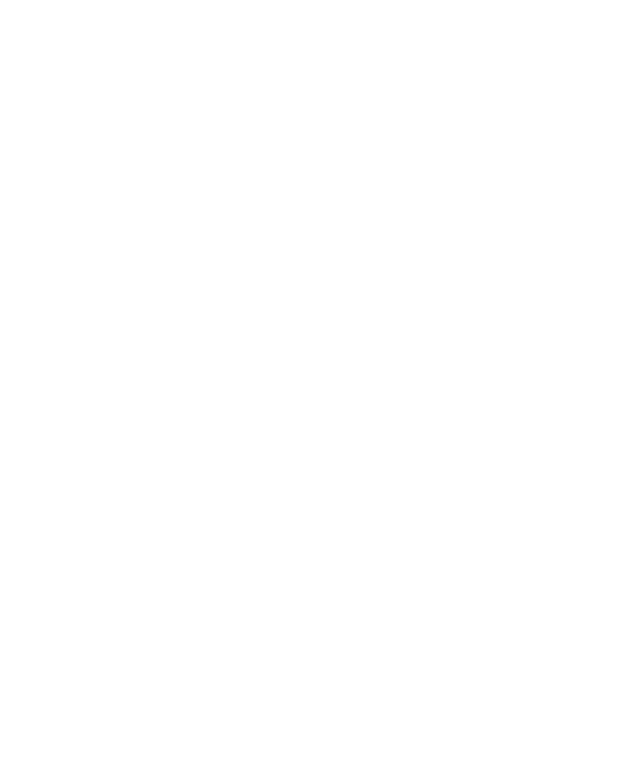
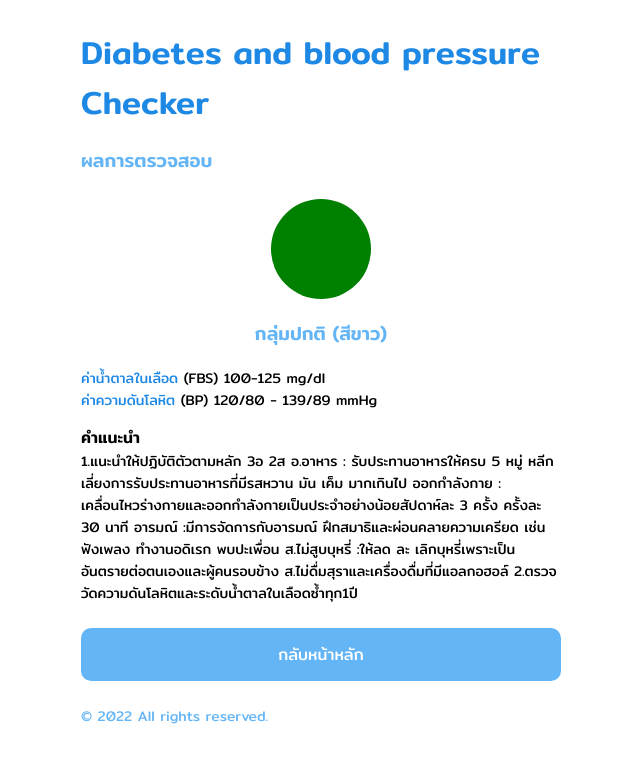
Before and after one commit to kaoapithepp/diabetes-checker, a React (Create React App) app: page /result in a window 1280 px wide. Shown: the top 762 px of the page, without its empty margins (319-959 px from the left). Built offline with nearby package versions, Linux system fonts and the light colour scheme.

Commit message:
feat: Result page layout

```diff
--- a/src/modules/result/pages/Result.js
+++ b/src/modules/result/pages/Result.js
@@ -1,7 +1,42 @@
+import { Link } from "react-router-dom";
+import { Container, Header, Circle, Content, Button, Detail, Instruction, Caption } from "./Result.styled";
+
 const Result = () => {
+    const linkStyle = {
+        textDecoration: "none",
+      };
     return (
-        <div>
-        </div>
+        <Container>
+            <Header>
+                <h2>Diabetes and blood pressure Checker</h2>
+                <h3>ผลการตรวจสอบ</h3>
+            </Header>
+            <Content>
+                <center><Circle /></center>
+                <center><h3>กลุ่มปกติ (สีขาว)</h3></center>
+            </Content>
+
+            <Detail>
+                        <p><span className="blue">ค่าน้ำตาลในเลือด</span> (FBS) 100-125 mg/dl <br />
+                        <span className="blue">ค่าความดันโลหิต </span>(BP) 120/80 - 139/89 mmHg</p>
+            </Detail>
+
+            <Instruction>
+                <p>
+                    <span className="h4">คำแนะนำ</span><br />
+                    1.แนะนำให้ปฏิบัติตัวตามหลัก 3อ 2ส
+                    อ.อาหาร : รับประทานอาหารให้ครบ 5 หมู่ หลีกเลี่ยงการรับประทานอาหารที่มีรสหวาน  มัน เค็ม มากเกินไป
+                    ออกกำลังกาย : เคลื่อนไหวร่างกายและออกกำลังกายเป็นประจำอย่างน้อยสัปดาห์ละ 3 ครั้ง ครั้งละ 30 นาที
+                    อารมณ์ :มีการจัดการกับอารมณ์ ฝึกสมาธิและผ่อนคลายความเครียด เช่น ฟังเพลง ทำงานอดิเรก พบปะเพื่อน
+                    ส.ไม่สูบบุหรี่ :ให้ลด ละ เลิกบุหรี่เพราะเป็นอันตรายต่อตนเองและผู้คนรอบข้าง
+                    ส.ไม่ดื่มสุราและเครื่องดื่มที่มีแอลกอฮอล์
+                    2.ตรวจวัดความดันโลหิตและระดับน้ำตาลในเลือดซ้ำทุก1ปี
+                </p>
+            </Instruction>
+            <Link to='/' style={linkStyle}><Button>กลับหน้าหลัก</Button></Link>
+
+            <Caption>© 2022 All rights reserved.</Caption>
+        </Container>
     );
 }
 
--- /dev/null
+++ b/src/modules/result/pages/Result.styled.js
@@ -0,0 +1,74 @@
+import styled from "styled-components";
+
+export const Container =  styled.div`
+    vertical-align: middle;
+    margin-left: auto;
+    margin-right: auto;
+    width: 60vh;
+    @media screen and (max-width: 768px) {
+        width: 80%
+    }
+    p{
+        font-size: 14px;
+    }
+`
+
+export const Header = styled.div`
+    h2{
+        color: var(--primary-color);
+        font-weight: 500;
+        margin-bottom: 12px;
+        font-size: 32px;
+    }
+    h3{
+        color: var(--button-color);
+        font-weight: 500;
+    }
+`
+
+export const Circle = styled.div`
+    display: flex;
+    width: 100px;
+    height: 100px;
+    background-color: green;
+    border-radius: 50%;
+`
+
+export const Content = styled.div`
+    margin-top: 24px;
+    h3{
+        color: var(--button-color);
+        font-weight: 500;
+    }
+`
+
+export const Button = styled.div`
+    background-color: var(--button-color) ;
+    color: white;
+    padding-top: 14px;
+    padding-bottom: 14px;
+    border-radius: 10px;
+    font-size: medium;
+    cursor: pointer;
+    text-align: center;
+    margin-top: 24px;
+    margin-bottom: 24px;
+`
+export const Detail = styled.span`
+    .blue{
+        color: var(--primary-color);
+    }
+`
+
+export const Instruction = styled.div`
+    margin-top: 14px;
+    .h4{
+        font-weight: 500;
+        font-size: 16px;
+    }
+`
+
+export const Caption = styled.p`
+    font-size: 12px;
+    color: var(--button-color);
+`
```
